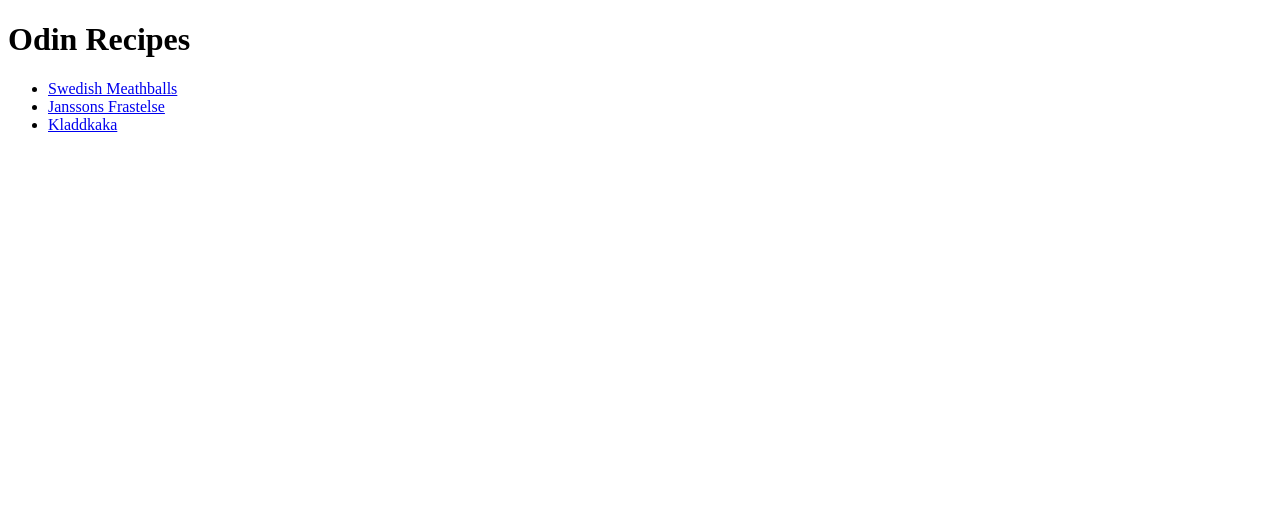
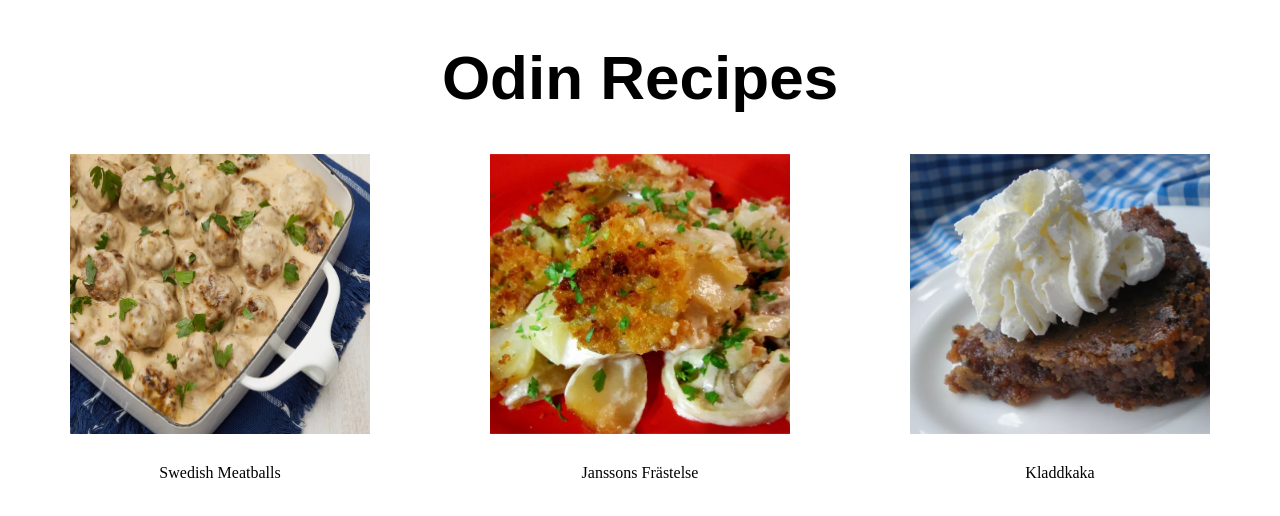
Before and after one commit to Crossblud/odin-recipes, a plain HTML site: page index.html in a window 1280 px wide. Drawn offline with Linux system fonts and the light colour scheme.

Commit message:
fix: add styles.css, css to index.html, img folder
download images and change href to local instead of https
add css to index.html for better look and styles.css

```diff
--- a/index.html
+++ b/index.html
@@ -4,13 +4,25 @@
   <meta charset="UTF-8">
   <meta name="viewport" content="width=device-width, initial-scale=1.0">
   <title>Project: Recipes | The Odin Project</title>
+  <link href="styles.css" rel="stylesheet">
 </head>
 <body>
-  <h1>Odin Recipes</h1>
-  <ul>
-    <li><a href="recipes/swedish-meatballs-svenska-kottbullar.html">Swedish Meathballs</a></li>
-    <li><a href="recipes/janssons-temptation-janssons-frestelse.html">Janssons Frastelse</a></li>
-    <li><a href="recipes/swedish-sticky-chocolate-cake-kladdkaka.html">Kladdkaka</a></li>
+  <h1 class="heading">Odin Recipes</h1>
+  <div class="content">
+    <div class="item">
+      <a href="recipes/swedish-meatballs-svenska-kottbullar.html"><img src="img/meatballs.webp"></a>
+      <p>Swedish Meatballs</p>
+    </div>
+    <div class="item">
+      <a href="recipes/janssons-temptation-janssons-frestelse.html"><img src="img/janssons.webp"></a>
+      <p>Janssons Frästelse</p>
+    </div>
+
+    <div class="item">
+      <a href="recipes/swedish-sticky-chocolate-cake-kladdkaka.html"><img src="img/kladdkaka.webp"></a>
+      <p>Kladdkaka</p>
+    </div>
+  </div>
   </ul>
 </body>
 </html>
--- a/styles.css
+++ b/styles.css
@@ -0,0 +1,37 @@
+.heading{
+  font-size: 62px;
+  font-family: Arial, Helvetica, sans-serif;
+  text-align: center;
+}
+
+
+.item img{
+  height: 280px;
+  width: 300px;
+}
+
+.item img:hover{
+  transform: scale(1.03);
+  transition: all ease;
+  border-radius: 10px;
+  box-shadow: 0 0 20px rgb(136, 204, 219);
+}
+
+.content {
+  justify-content: center;
+}
+.content{
+  display:flex;
+  flex-direction: row;
+  justify-content:center;
+  gap: 20px;
+
+ }
+
+ .item{
+  display: flex;
+  flex-direction: column;
+  gap:10px;
+  align-items:center;
+  width:400px;
+}
```
Also changed, not shown: recipes/janssons-temptation-janssons-frestelse.html (+2 -2 lines), recipes/swedish-meatballs-svenska-kottbullar.html (+2 -2 lines), recipes/swedish-sticky-chocolate-cake-kladdkaka.html (+5 -2 lines), img/janssons.webp (added), img/kladdkaka.webp (added), img/meatballs.webp (added).
